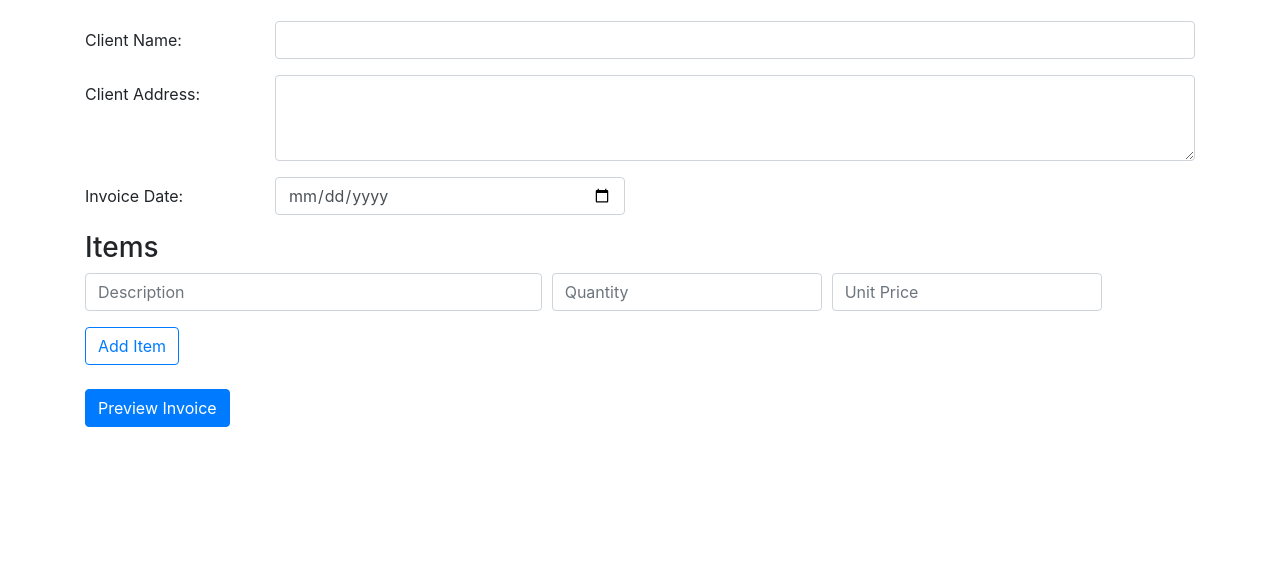
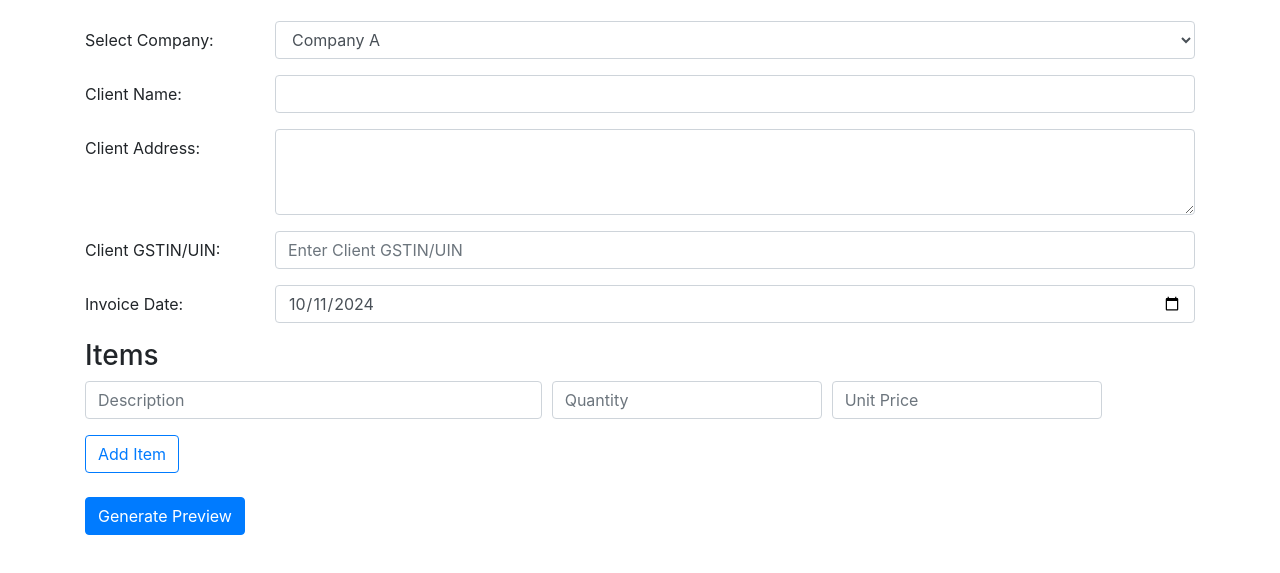
Before and after one commit to HasanAhmad7/Contico_tally_perfoma, a plain HTML site: page Contico_tally_perfoma/index.html in a window 1280 px wide. Shown: the part 99-672 px from the top of the page. Drawn offline with nearby package versions, Linux system fonts and the light colour scheme.

Commit message:
Update index.html
started the top part of the perfoma

```diff
--- a/Contico_tally_perfoma/index.html
+++ b/Contico_tally_perfoma/index.html
@@ -1,5 +1,6 @@
 <!DOCTYPE html>
 <html lang="en">
+
 <head>
     <meta charset="UTF-8">
     <meta name="viewport" content="width=device-width, initial-scale=1.0">
@@ -7,12 +8,24 @@
     <link rel="stylesheet" href="https://maxcdn.bootstrapcdn.com/bootstrap/4.5.2/css/bootstrap.min.css">
     <link rel="stylesheet" href="css/">
 </head>
+
 <body>
     <div class="container mt-5">
         <h1 class="text-center mb-4">Proforma Invoice Generator</h1>
 
         <!-- Form for Invoice Details -->
         <form id="invoiceForm" class="mb-4">
+            <!-- Company Selection -->
+            <div class="form-group row">
+                <label for="companySelect" class="col-sm-2 col-form-label">Select Company:</label>
+                <div class="col-sm-10">
+                    <select class="form-control" id="companySelect">
+                        <option value="companyA">Company A</option>
+                        <option value="companyB">Company B</option>
+                        <option value="companyC">Company C</option>
+                    </select>
+                </div>
+            </div>
             <!-- Client Information -->
             <div class="form-group row">
                 <label for="clientName" class="col-sm-2 col-form-label">Client Name:</label>
@@ -26,10 +39,18 @@
                     <textarea class="form-control" id="clientAddress" name="clientAddress" rows="3" required></textarea>
                 </div>
             </div>
+            <!-- GSTIN/UIN for Client -->
+            <div class="form-group row">
+                <label for="clientGSTIN" class="col-sm-2 col-form-label">Client GSTIN/UIN:</label>
+                <div class="col-sm-10">
+                    <input type="text" class="form-control" id="clientGSTIN" placeholder="Enter Client GSTIN/UIN">
+                </div>
+            </div>
+            <!-- Invoice Date with default to today -->
             <div class="form-group row">
                 <label for="invoiceDate" class="col-sm-2 col-form-label">Invoice Date:</label>
-                <div class="col-sm-4">
-                    <input type="date" class="form-control" id="invoiceDate" name="invoiceDate" required>
+                <div class="col-sm-10">
+                    <input type="date" class="form-control" id="invoiceDate">
                 </div>
             </div>
 
@@ -54,8 +75,11 @@
 
             <!-- Preview and Generate Invoice Buttons -->
             <div class="mt-4">
-                <button type="button" class="btn btn-primary" id="generatePreview">Preview Invoice</button>
-                <button type="button" class="btn btn-success" id="downloadPdf" style="display: none;">Download PDF</button>
+                <button type="button" id="generatePreview" class="btn btn-primary">
+                    Generate Preview
+                </button>
+                <button type="button" class="btn btn-success" id="downloadPdf" style="display: none;">Download
+                    PDF</button>
             </div>
         </form>
 
@@ -72,5 +96,37 @@
     <script src="https://cdnjs.cloudflare.com/ajax/libs/jspdf/2.4.0/jspdf.umd.min.js"></script>
     <script src="https://maxcdn.bootstrapcdn.com/bootstrap/4.5.2/js/bootstrap.min.js"></script>
     <script src="js/app.js"></script>
+    <script>
+        // Set the current date as the default value for the invoice date
+        document.addEventListener('DOMContentLoaded', (event) => {
+            const today = new Date();
+            const formattedDate = today.toISOString().split('T')[0]; // Format to yyyy-mm-dd
+            document.getElementById('invoiceDate').value = formattedDate;
+        });
+    </script>
 </body>
+
+
+<!-- Modal for PDF Preview -->
+<div class="modal fade" id="pdfPreviewModal" tabindex="-1" role="dialog" aria-labelledby="pdfPreviewModalLabel" aria-hidden="true">
+    <div class="modal-dialog modal-lg" role="document">
+        <div class="modal-content">
+            <div class="modal-header">
+                <h5 class="modal-title" id="pdfPreviewModalLabel">Proforma Invoice Preview</h5>
+                <button type="button" class="close" data-dismiss="modal" aria-label="Close">
+                    <span aria-hidden="true">&times;</span>
+                </button>
+            </div>
+            <div class="modal-body">
+                <!-- A4 size preview content will be injected here -->
+                <div id="a4-preview"></div>
+            </div>
+            <div class="modal-footer">
+                <button type="button" class="btn btn-secondary" data-dismiss="modal">Close</button>
+                <button type="button" id="downloadPdf" class="btn btn-primary">Download PDF</button>
+            </div>
+        </div>
+    </div>
+</div>
+
 </html>
```
